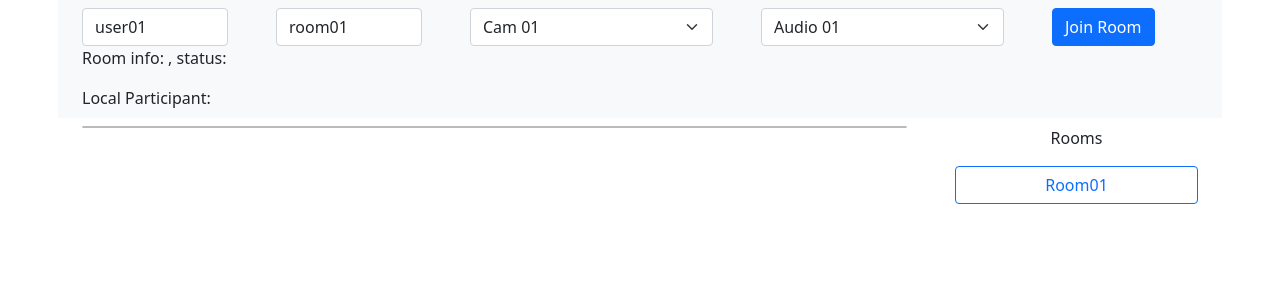
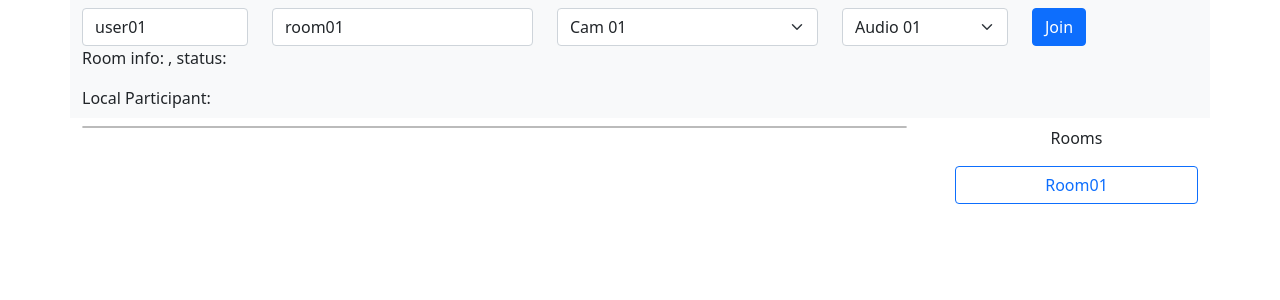
Before and after one commit to khoitnm/practice-twilio-full-flow, a React (Create React App) app in the folder pro-00-fe-simple/: page / in a window 1280 px wide. Shown: the top 300 px of the page. Built offline with nearby package versions, Linux system fonts and the light colour scheme; no server answers.

Commit message:
Refactor join or start a new room.

```diff
--- a/pro-00-fe-simple/src/common/twilio/video/TwilioVideoClient.ts
+++ b/pro-00-fe-simple/src/common/twilio/video/TwilioVideoClient.ts
@@ -1,17 +1,37 @@
 import Video, {Room} from "twilio-video";
 import backendVideoClient from "./BackendVideoClient";
 
-const twilioVideoClient = {
-
-  startNewVideoRoomOneOnOne: async (accessToken: string, roomUniqueName: string): Promise<Room> => {
+class TwilioVideoClient {
+  startNewVideoRoomOneOnOne = async (accessToken: string, roomUniqueName: string): Promise<Room> => {
     const videoRoom = await backendVideoClient.createRoom(roomUniqueName);
     const room: Room = await Video.connect(accessToken, {name: roomUniqueName});
     return room;
-  },
+  }
 
-  joinVideoRoom: async (accessToken: string, roomUniqueName: string): Promise<Room> => {
+  /**
+   * This method will try to join an existing room.
+   * If the room doesn't exist, it will try to create a room from Front-end (FE) code.
+   * However, it can create a room from FE code only if we enable that feature from Twilio Console (it's enabled by default).
+   * If it cannot, then it will throw an exception. And in that case, we'll need to create a VideoRoom from Back-end (BE)
+   * @param accessToken
+   * @param roomUniqueName
+   */
+  joinVideoRoom = async (accessToken: string, roomUniqueName: string): Promise<Room> => {
     const room: Room = await Video.connect(accessToken, {name: roomUniqueName});
     return room;
   }
+
+  joinOrStartRoom = async (accessToken: string, roomUniqueName: string): Promise<Room> => {
+    let room: Room;
+    try {
+      room = await this.joinVideoRoom(accessToken, roomUniqueName);
+      // We try to join first before trying to creat a new Room later because most of the time, people only trying to join an existing room (with invitation link).
+    } catch (error) {
+      console.log(`Room ${roomUniqueName} doesn't exist and we also cannot create it from FE, hence we'll create it from BE before joining...`)
+      room = await this.startNewVideoRoomOneOnOne(accessToken, roomUniqueName);
+    }
+    return room;
+  }
 }
-export default twilioVideoClient;
+
+export default new TwilioVideoClient();
--- a/pro-00-fe-simple/src/video/VideoRoomStarter.tsx
+++ b/pro-00-fe-simple/src/video/VideoRoomStarter.tsx
@@ -36,18 +36,8 @@ const VideoRoomStarter = (props: VideoRoomStarterProps): JSX.Element => {
     }
 
     //Start New or Join Existing Room
-    try {
-      const joinedRoom = await twilioVideoClient.startNewVideoRoomOneOnOne(existToken, inputRoomName);
-      setRoom(joinedRoom);
-    } catch (error) {
-      if (error.response.status == ERROR_STATUS_ROOM_EXIST) {
-        const joinedRoom = await twilioVideoClient.joinVideoRoom(existToken, inputRoomName);
-        setRoom(joinedRoom);
-        console.log(`Room ${inputRoomName} already exist, hence we just join it.`)
-      } else {
-        console.error(JSON.stringify(error), error);
-      }
-    }
+    const joinedRoom = await twilioVideoClient.joinOrStartRoom(existToken, inputRoomName);
+    setRoom(joinedRoom);
 
     setJoinStatus(VideoStatus.CONNECTED);
     props.callbackStartVideoCall({accessToken, username: inputUsername, room});
@@ -60,38 +50,38 @@ const VideoRoomStarter = (props: VideoRoomStarterProps): JSX.Element => {
   }
 
   return (
-    <div className={'row bg-light pt-2 pb-2 gx-5'}>
-      <div className={'col-2'}>
+    <div className={'row bg-light pt-2 pb-2'}>
+      <div className={'col-md-2'}>
         <input type={'input'} placeholder={'Username'} title={'username'} className={'form-control'}
                value={inputUsername}
                disabled={isJoinedVideo()}
                onChange={(e) => setInputUsername(e.target.value)}/>
       </div>
-      <div className={'col-2'}>
+      <div className={'col-md-3'}>
         <input type={'input'} placeholder={'Room unique name'} title={'Room Unique Name'} className={'form-control'}
                value={inputRoomName}
                disabled={isJoinedVideo()}
                onChange={(e) => setInputRoomName(e.target.value)}/>
       </div>
-      <div className={'col-3'}>
+      <div className={'col-md-3'}>
         <select disabled={isJoinedVideo()} title={'Camera option'} defaultValue={'01'} className={'form-select'}>
           <option value={'01'}>Cam 01</option>
           <option value={'02'}>Cam 02</option>
         </select>
       </div>
-      <div className={'col-3'}>
+      <div className={'col-md-2'}>
         <select disabled={isJoinedVideo()} title={'Audio option'} defaultValue={'01'} className={'form-select'}>
           <option value={'01'}>Audio 01</option>
           <option value={'02'}>Audio 02</option>
         </select>
       </div>
-      <div className={'col-2'}>
+      <div className={'col-md-2'}>
         <button onClick={onStartVideoRoom} hidden={isJoinedVideo()} className={'btn btn-primary'}>
-          Join Room
+          Join
         </button>
         <button onClick={onLeaveVideoCall} hidden={joinStatus === VideoStatus.DISCONNECTED || joinStatus === VideoStatus.NONE}
                 className={'btn btn-primary'}>
-          Leave Room
+          Leave
         </button>
 
       </div>
```
Also changed, not shown: 2 other files (tests, documents, lock files or other folders).
